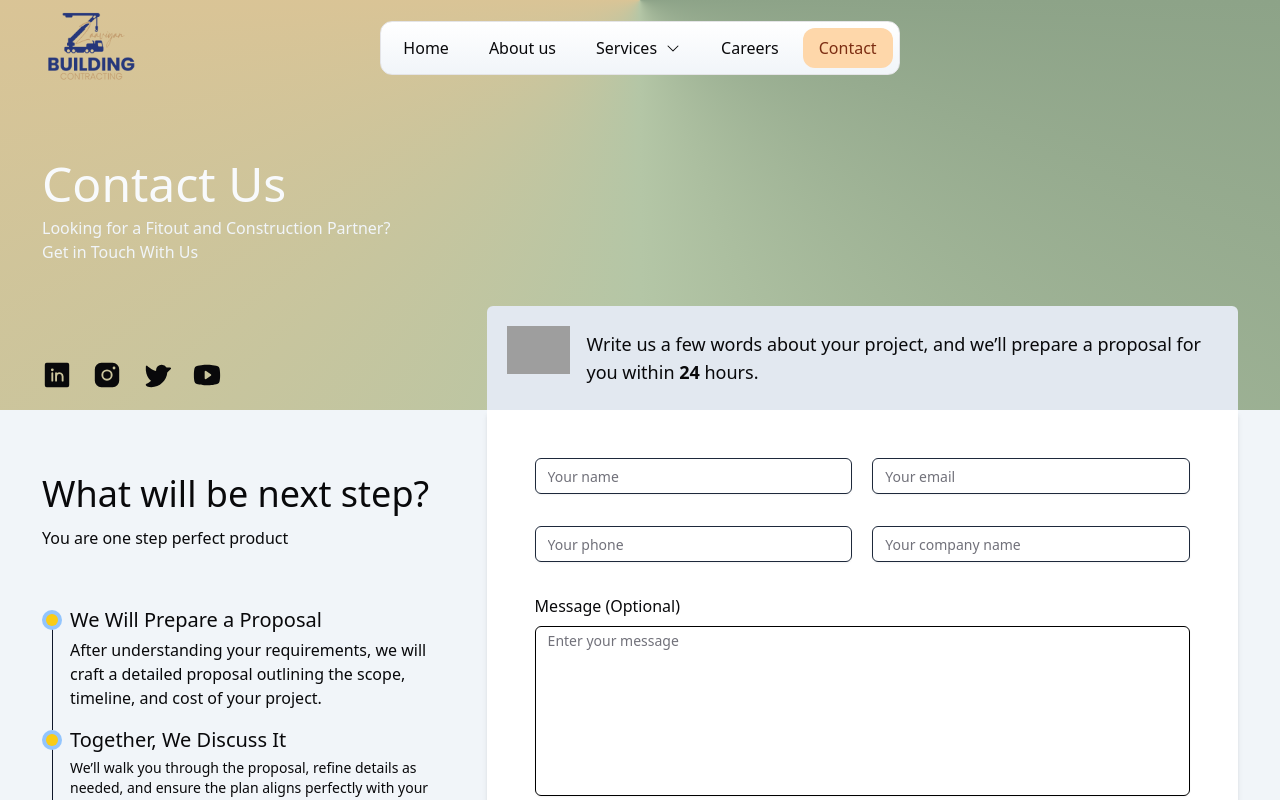
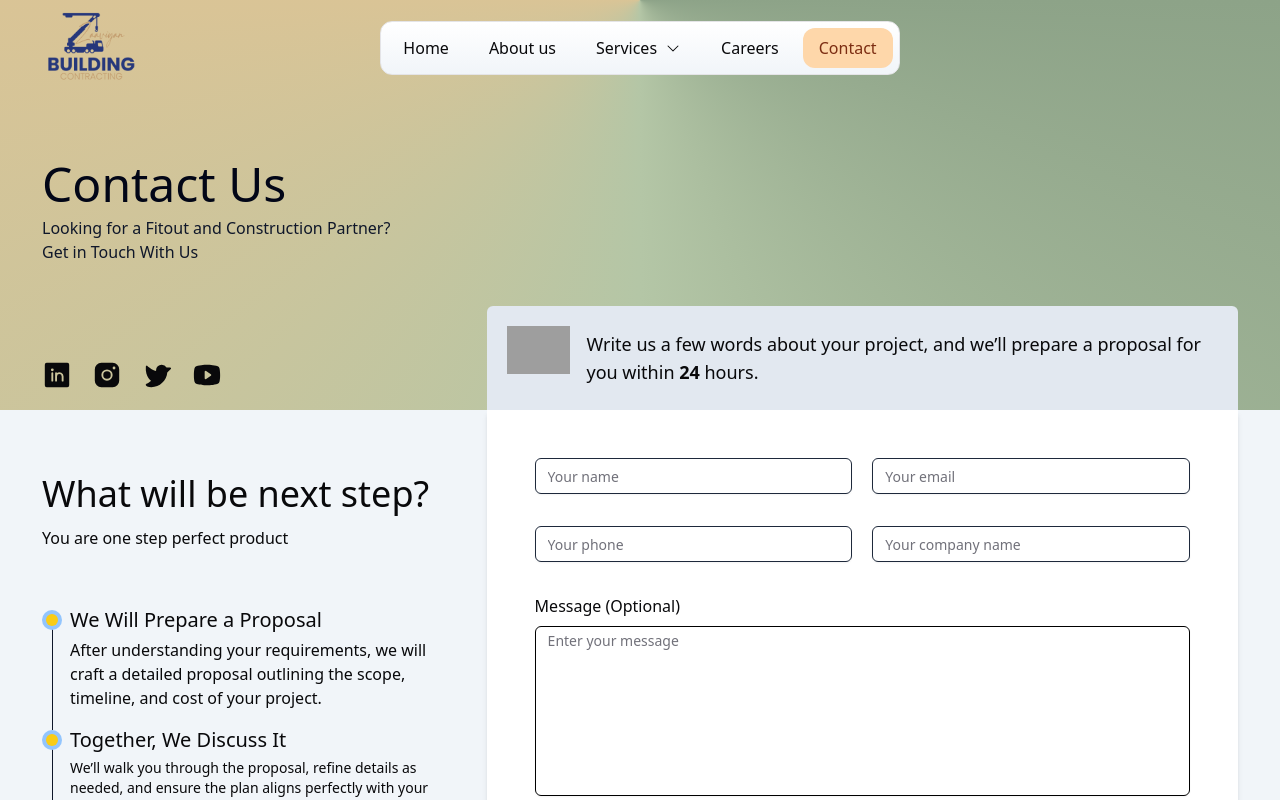
Before and after one commit to frontendmakaidigitals/Zaaviyan, a Next.js app: page /Contact in a window 1280 px wide. Shown: the top 800 px of the page. Built offline with nearby package versions, Linux system fonts and the light colour scheme; grey boxes are pictures that could not be loaded; a web font is replaced by a local one.

Commit message:
fixed errors

```diff
--- a/app/(Home-page)/sections/Form.tsx
+++ b/app/(Home-page)/sections/Form.tsx
@@ -23,7 +23,7 @@ const Form = () => {
   const [status, setStatus] = useState("");
 
   const validate = () => {
-    let tempErrors = {
+    const tempErrors = {
       fullName: "",
       companyName: "",
       phone: "",
--- a/app/App_Chunks/Components/PopUpForm.tsx
+++ b/app/App_Chunks/Components/PopUpForm.tsx
@@ -25,7 +25,7 @@ const PopUpForm = ({ isOpen, onClose, title }) => {
    const [status, setStatus] = useState("");
 
    const validate = () => {
-     let tempErrors = {
+    const tempErrors = {
        fullName: "",
        companyName: "",
        phone: "",
--- a/app/Contact/page.tsx
+++ b/app/Contact/page.tsx
@@ -19,13 +19,13 @@ const Page = () => {
             <div className="flex flex-col h-full justify-center lg:justify-between gap-6 pb-5">
               {" "}
               <div className="">
-                <h1 className="text-5xl font-sans text-slate-50 font-[500]">
+                <h1 className="text-5xl font-sans text-slate-950 font-[500]">
                   Contact Us
                 </h1>
-                <p className="mt-2 text-slate-100">
+                <p className="mt-2 text-slate-900">
                   Looking for a Fitout and Construction Partner?
                 </p>
-                <p className="text-slate-100">Get in Touch With Us</p>
+                <p className="text-slate-900">Get in Touch With Us</p>
               </div>
               <div className="flex items-center gap-5 justify-start">
                 <LinkedinLogo weight="fill" className="text-3xl" />
@@ -151,7 +151,7 @@ const ContactForm = () => {
   const [status, setStatus] = useState("");
 
   const validate = () => {
-    let tempErrors = {
+    const tempErrors = {
       fullName: "",
       companyName: "",
       phone: "",
--- a/app/Navbar/Nav.tsx
+++ b/app/Navbar/Nav.tsx
@@ -137,6 +137,7 @@ const Nav = () => {
   const toggleAccordion = (index: number) => {
     setOpenIndex(openIndex === index ? null : index);
   };
+  console.log(path);
   return (
     <motion.div
       className={cn(
@@ -174,7 +175,8 @@ const Nav = () => {
                   onMouseEnter={() => setIsMenuShowing(true)}
                   className={cn(
                     `px-4 py-[.5rem] rounded-xl hover:bg-orange-100`,
-                    path === menu.route && `bg-orange-200`
+                    path.includes("Services") &&
+                      `bg-orange-200 text-orange-900 hover:bg-orange-200`
                   )}
                 >
                   <span className="flex items-center gap-2">
@@ -206,9 +208,10 @@ const Nav = () => {
                             }}
                             key={index}
                             className={cn(
-                              `hover:bg-orange-100 px-5 py-3`,
+                              `hover:bg-orange-50 px-5 py-3`,
                               index !== menu.serviceList.length - 1 &&
-                                "border-b border-slate-400"
+                                "border-b border-slate-400",
+                              path.includes(service.name) && "bg-orange-50"
                             )}
                           >
                             <Link
```
